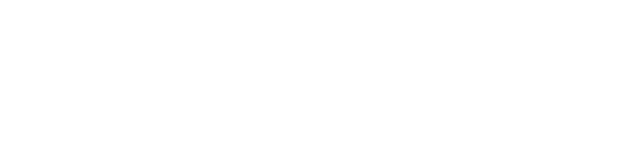
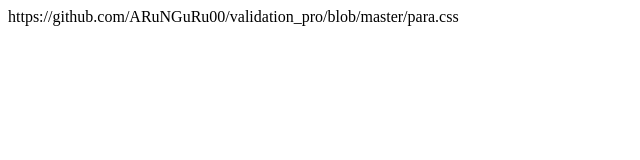
Before and after one commit to ARuNGuRu00/validation_pro, a plain HTML site: page web_ref.html in a window 1280 px wide. Shown: the whole page, without its empty margins (0-640 px from the left). Drawn offline with Linux system fonts and the light colour scheme.

Commit message:
Update web_ref.html

```diff
--- a/web_ref.html
+++ b/web_ref.html
@@ -3,6 +3,6 @@
         <title>library</title>
     </head>
     <body>
-
+        <p>https://github.com/ARuNGuRu00/validation_pro/blob/master/para.css</p>
     </body>
 </html>
```
